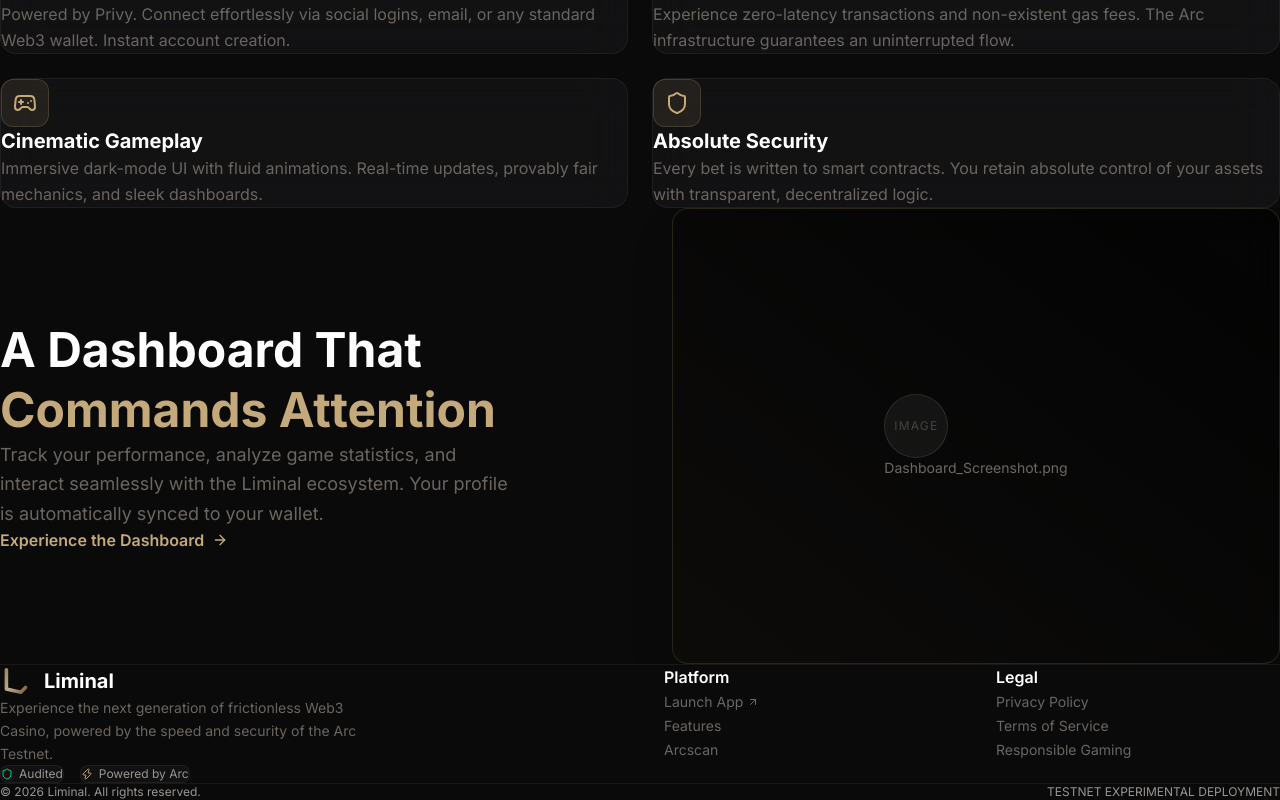
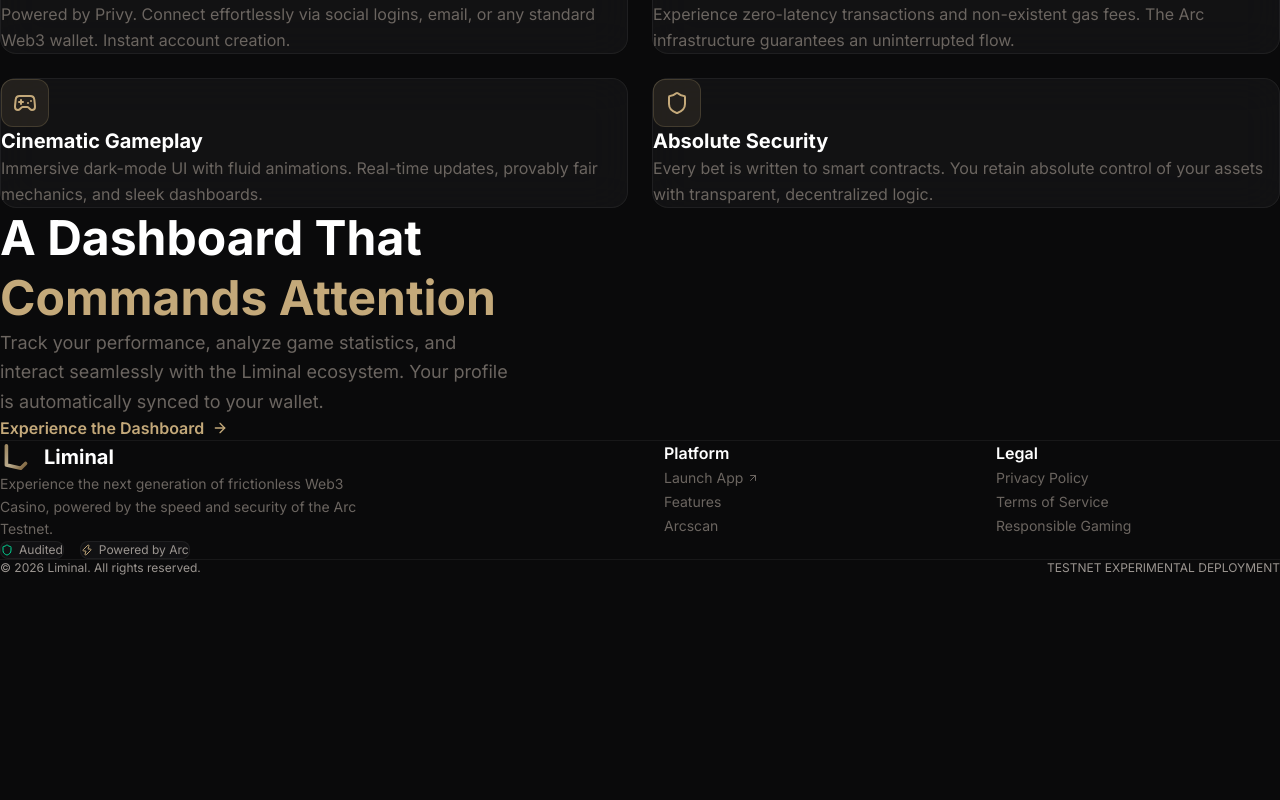
Before and after one commit to Generis2001/liminal-landing, a Next.js app: page / in a window 1280 px wide. Shown: the part 948-1748 px from the top of the page. After the commit the page ends 1524 px from the top, so only its background shows below. Built offline with nearby package versions, Linux system fonts and the light colour scheme.

Commit message:
update: completely removed image placeholder box from Showcase

```diff
--- a/src/components/sections/Showcase.tsx
+++ b/src/components/sections/Showcase.tsx
@@ -17,7 +17,7 @@
               Track your performance, analyze game statistics, and interact seamlessly with the Liminal ecosystem. Your profile is automatically synced to your wallet.
             </p>
             <a
-              href="https://liminalcasino.vercel.app/home"
+              href="https://liminalcasino.vercel.app"
               target="_blank"
               rel="noopener noreferrer"
               className="inline-flex items-center gap-2 text-accent-gold font-semibold hover:text-accent-glow transition-colors group"
@@ -26,23 +26,7 @@
             </a>
           </div>
 
-          <div className="flex-1 w-full relative">
-            {/* Dark Placeholder for UI Screenshot */}
-            <motion.div
-              initial={{ opacity: 0, x: 50 }}
-              whileInView={{ opacity: 1, x: 0 }}
-              viewport={{ once: true }}
-              className="w-full aspect-[4/3] rounded-2xl glass-card overflow-hidden shadow-2xl relative border-accent-gold/20 flex items-center justify-center bg-black/60"
-            >
-              <div className="absolute inset-0 bg-gradient-to-tr from-accent-gold/5 to-transparent" />
-              <div className="text-center">
-                <div className="w-16 h-16 rounded-full border border-white/10 flex items-center justify-center mx-auto mb-4 bg-white/5">
-                  <span className="text-white/20 text-xs font-mono uppercase tracking-widest">Image</span>
-                </div>
-                <p className="text-[var(--text-muted)] font-mono text-sm">Dashboard_Screenshot.png</p>
-              </div>
-            </motion.div>
-          </div>
+
         </div>
 
       </div>
```
